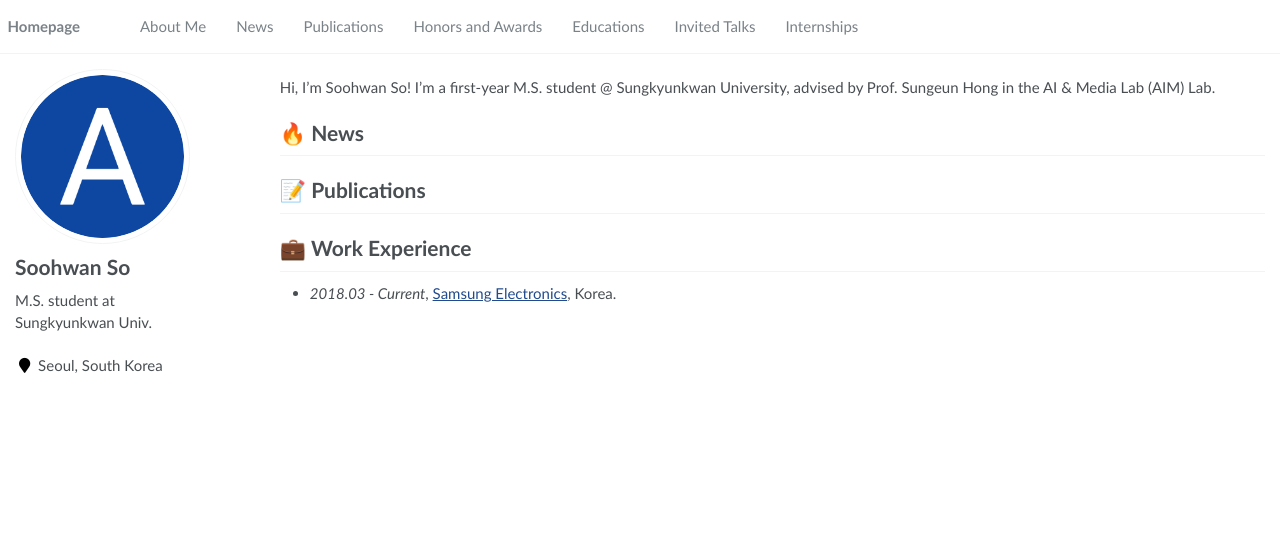
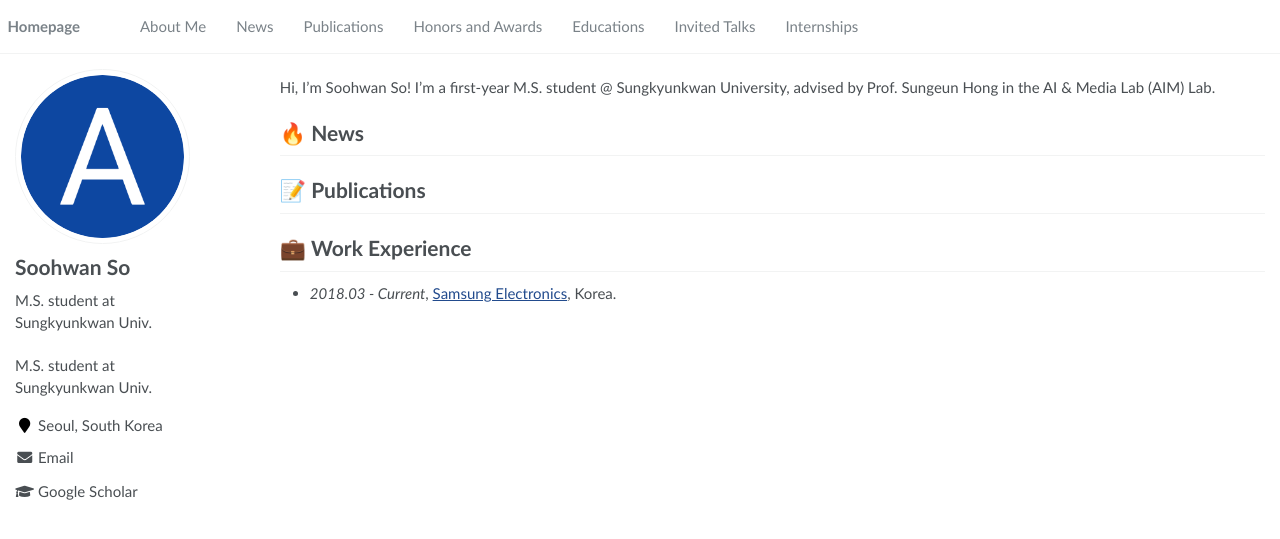
Before and after one commit to soohwan-so/soohwan-so.github.io, a Jekyll site: the page built from _pages/about.md, in a window 1280 px wide. Shown: the top 539 px of the page. Built offline with Jekyll 4.4.1, drawn with Linux system fonts in a browser that asks for light colours.

Commit message:
Update _config.yml

```diff
--- a/_config.yml
+++ b/_config.yml
@@ -7,7 +7,7 @@
 
 # Site Settings
 title                    : "Soohwan So"
-# description              : "M.S. student at Sungkyunkwan Univ."
+description              : "M.S. student at Sungkyunkwan Univ. "
 repository               : "soohwan-so/soohwan-so.github.io"
 google_scholar_stats_use_cdn : true
 
@@ -27,8 +27,8 @@ author:
   location         : "Seoul, South Korea"
   employer         :
   pubmed           :
-  # googlescholar    : "https://scholar.google.com/citations?user=YOUR_GOOGLE_SCHOLAR_ID"
-  # email            : "Lorem@ipsum.com"
+  googlescholar    : "https://scholar.google.com/citations?user=YOUR_GOOGLE_SCHOLAR_ID"
+  email            : "Lorem@ipsum.com"
   researchgate     :  # e.g., "https://www.researchgate.net/profile/yourprofile"
   uri              :
   bitbucket        :
```
